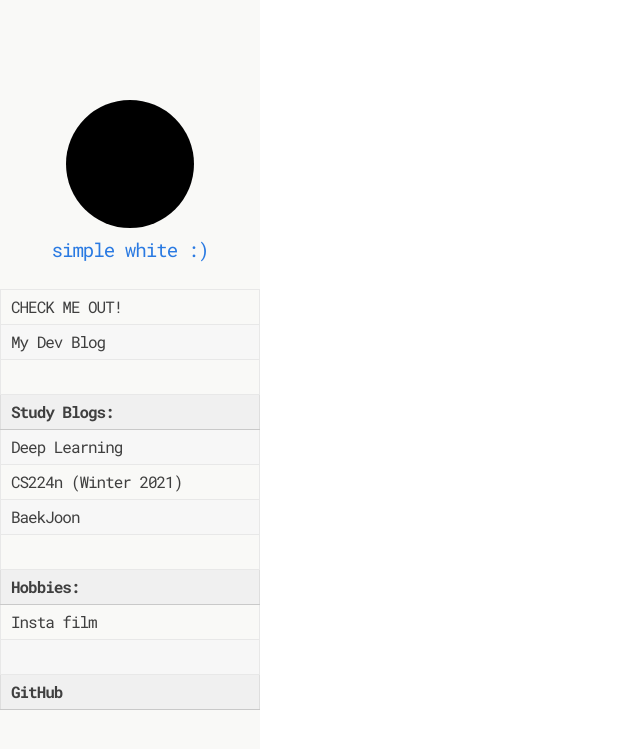
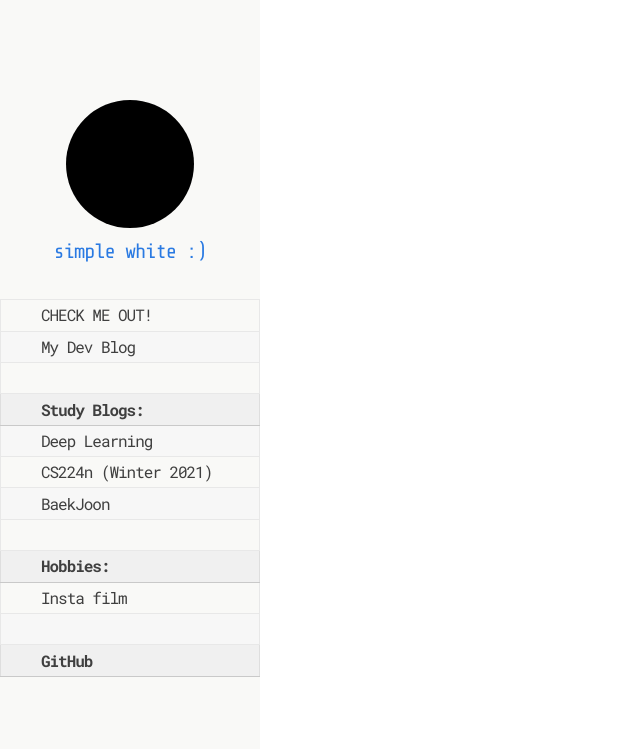
Before and after one commit to simplewhite9/simplewhite9.github.io, a Jekyll site: the page built from _pages/main.markdown, in a window 1280 px wide. Shown: the top 749 px of the page, without its empty margins (0-640 px from the left). Built offline with Jekyll 4.4.1, drawn with Linux system fonts in a browser that asks for light colours.

Commit message:
Update main title font

```diff
--- a/_sass/general/base.scss
+++ b/_sass/general/base.scss
@@ -29,17 +29,18 @@
 
     .main-title {
         padding-top: 0.5rem;
+        font-family: $main-font;
 
         a{
-            font-size: 1.2rem;
+            font-size: 1.3rem;
         }
     }
 
     #menu{
-        margin-top: 1.5rem;
+        margin-top: 2rem;
 
         table th, table td{
-            padding:5px 10px;
+            padding:0.2rem 2.5rem;
         }
     }
 
--- a/_sass/general/variables.scss
+++ b/_sass/general/variables.scss
@@ -6,3 +6,4 @@
 
 
 $main-color: #F9F9F7;
+$main-font: 'Share Tech Mono', monospace;
```
